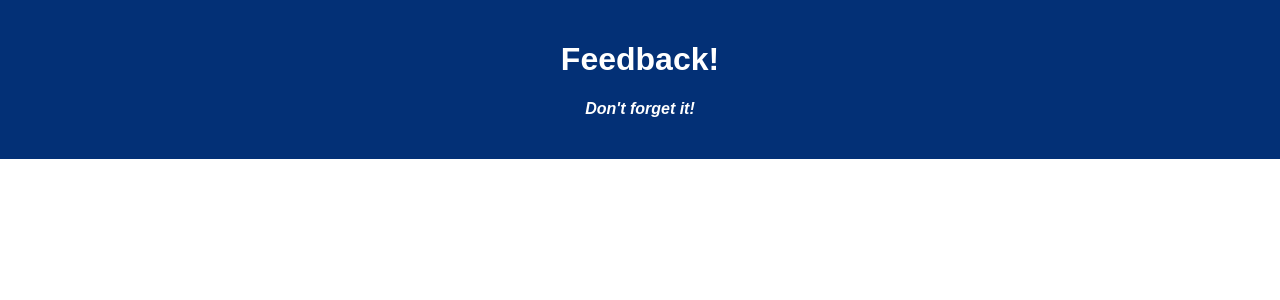
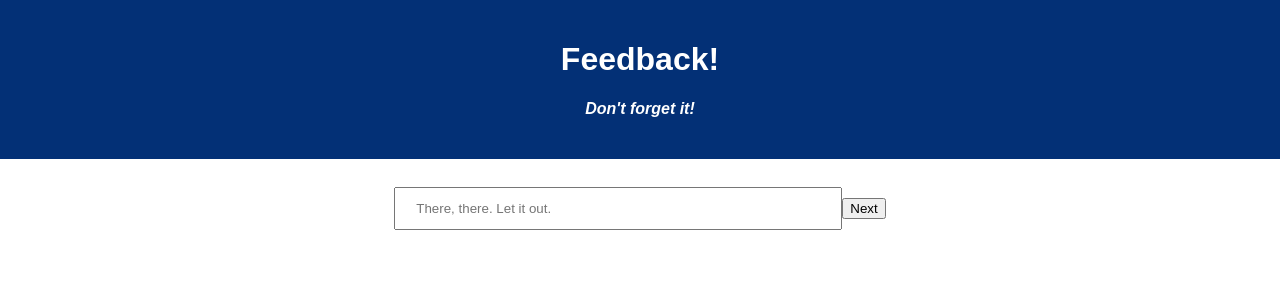
Before and after one commit to davidjnash2/weekend-redux-feedback-loop, a React (Create React App) app: page /#/comments in a window 1280 px wide. Shown: the top 300 px of the page. Built offline with nearby package versions, Linux system fonts and the light colour scheme.

Commit message:
updated README with progress, uncommented Comments component to add to render, finished building out Comments component, formatted Support and Understanding components

```diff
--- a/src/components/App/App.jsx
+++ b/src/components/App/App.jsx
@@ -9,7 +9,7 @@ import Home from '../Home/Home';
 import Feeling from '../Feeling/Feeling';
 import Understanding from '../Understanding/Understanding';
 import Support from '../Support/Support';
-// import Comments from '../Comments/Comments';
+import Comments from '../Comments/Comments';
 // import Review from '../Review/Review';
 import Success from '../Success/Success';
 
@@ -23,7 +23,6 @@ function App() {
         <h4>Don't forget it!</h4>
       </header>
       <Router>
-
         <Route path="/" exact>
           <Home />
         </Route>
@@ -40,11 +39,11 @@ function App() {
           <Support />
         </Route>
 
-        {/* <Route path="/comments" exact>
+        <Route path="/comments" exact>
           <Comments />
         </Route>
 
-        <Route path="/review" exact>
+        {/* <Route path="/review" exact>
           <Review />
         </Route> */}
 
--- a/src/components/Comments/Comments.jsx
+++ b/src/components/Comments/Comments.jsx
@@ -1,33 +1,41 @@
-// import React from 'react';
-// import { useHistory } from 'react-router-dom';
-// import { useDispatch, useSelector } from 'react-redux';
+import React, { useState } from 'react';
+import { useHistory } from 'react-router-dom';
+import { useDispatch, useSelector } from 'react-redux';
 
 
 
-// function Comments() {
+function Comments() {
 
-//     const history = useHistory();
+    const [comments, setComments] = useState('');
 
-//     const submitComments = (event) => {
-//         event.preventDefault();
-//         history.push('/review');
+    const dispatch = useDispatch();
 
-//     }
+    const history = useHistory();
+
+    const submitComments = (event) => {
+        event.preventDefault();
+        dispatch({
+            type: 'SET_COMMENTS',
+            payload: comments
+        })
+        history.push('/review');
+
+    }
 
 
 
-//     return (
-//         <form onSubmit={submitComments}>
-//             <input
-//                 onChange={ }
-//                 type='text'
-//                 placeholder='Tell me how you really feel.'
-//                 value={comments} // added objectkey as value to access inputs to clear field
-//             />
+    return (
+        <form onSubmit={submitComments}>
+            <input
+                onChange={(event) => setComments(event.target.value)}
+                type='text'
+                placeholder='There, there. Let it out.'
+                value={comments}
+            />
 
-//             <button type='submit'>Next</button>
-//         </form>
-//     );
-// }
+            <button type="submit">Next</button>
+        </form>
+    );
+}
 
-// export default Comments;
+export default Comments;
--- a/src/components/Support/Support.jsx
+++ b/src/components/Support/Support.jsx
@@ -1,4 +1,4 @@
-import React, {useState} from 'react';
+import React, { useState } from 'react';
 import { useHistory } from 'react-router-dom';
 import { useDispatch, useSelector } from 'react-redux';
 
```
Also changed, not shown: src/index.js (+4 -4 lines), src/components/Understanding/Understanding.jsx (line endings or trailing spaces), 1 other file (tests, documents, lock files or other folders).
